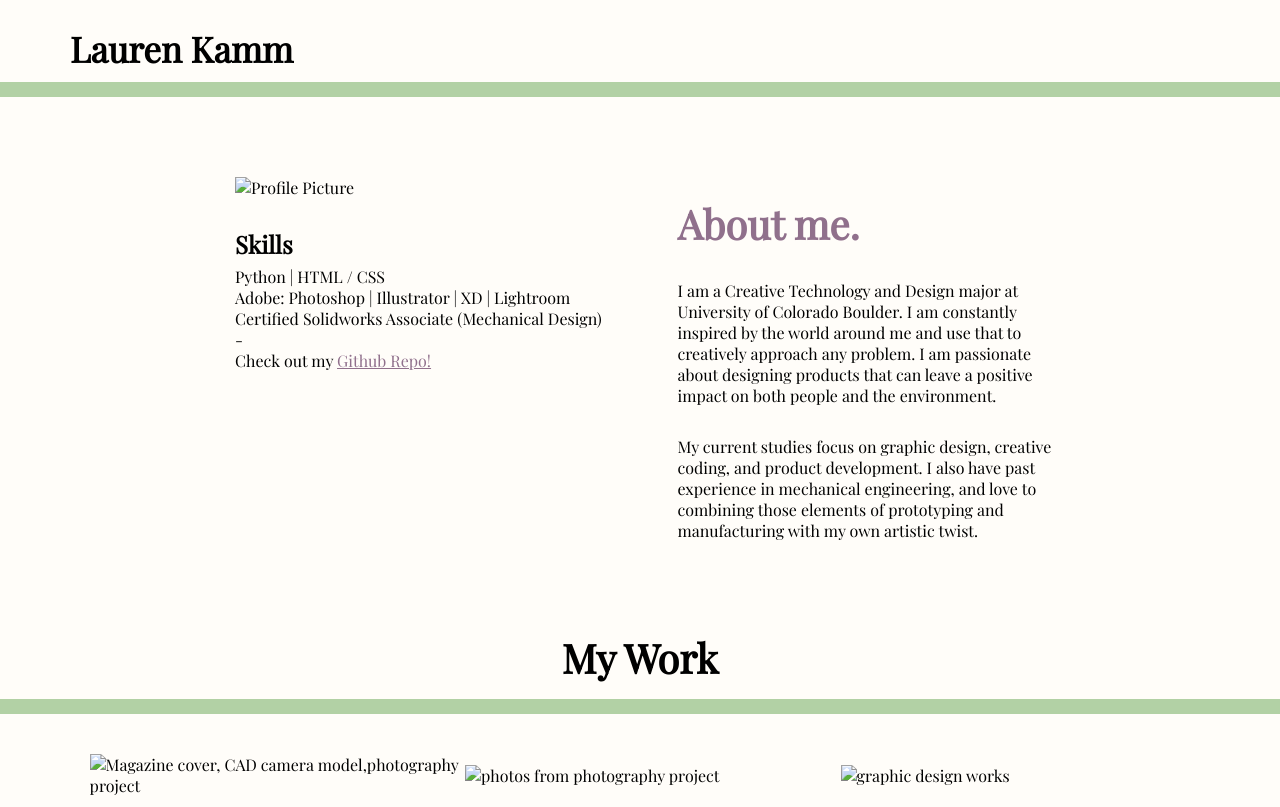
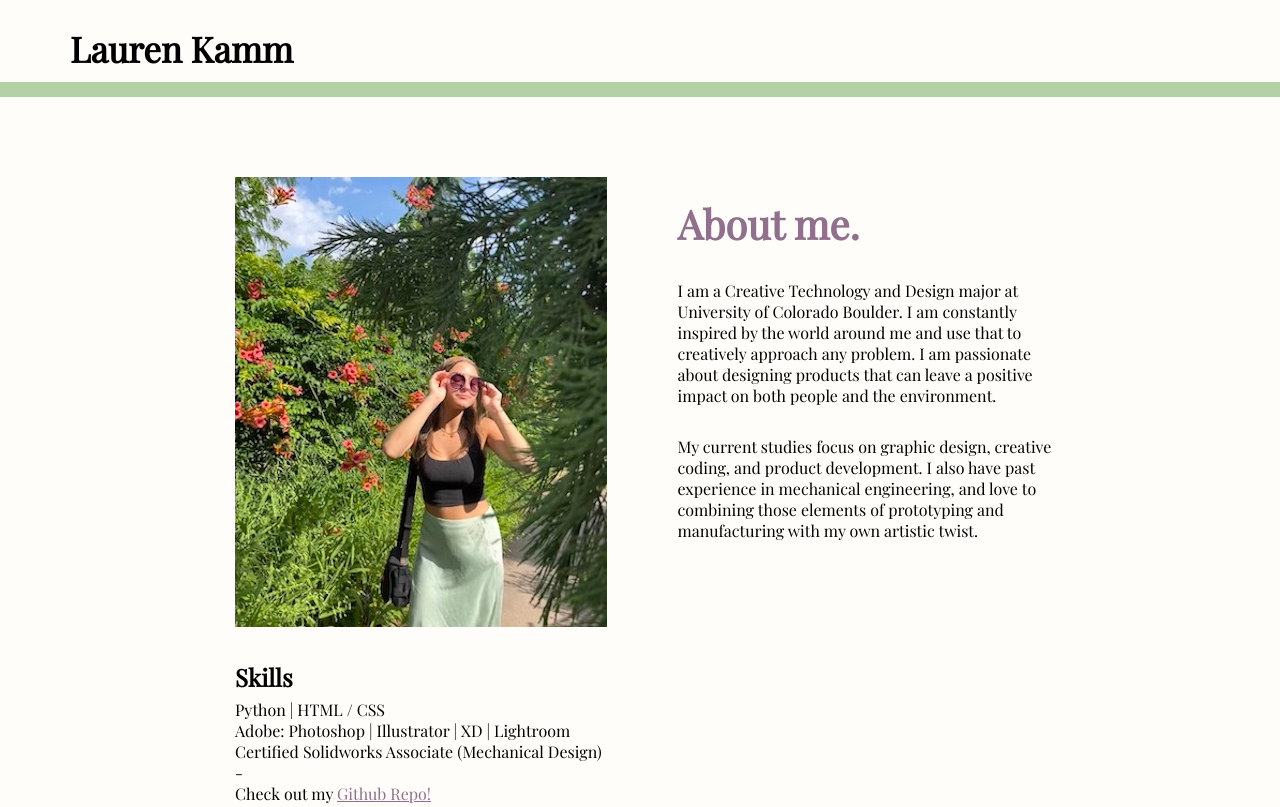
Before and after one commit to laurenkamm/laurenkamm.github.io, a plain HTML site: page index.html in a window 1280 px wide. Shown: the top 807 px of the page. Drawn offline with nearby package versions, Linux system fonts and the light colour scheme.

Commit message:
update index.html

```diff
--- a/index.html
+++ b/index.html
@@ -19,7 +19,7 @@
     <div class="page-wrapper">
         <div class="side1">
             <div class="wrapper">
-                 <img src="me_photo.jpeg" alt="Profile Picture">
+                 <img src="/css/css-midterm/me_photo.jpeg" alt="Profile Picture">
             </div>
             <div class="wrapper">
                 <h3>Skills</h3>
@@ -45,9 +45,9 @@
      <h4>My Work</h4>
 
     <div class="portfolio">
-        <img src="row1.jpg" alt="Magazine cover, CAD camera model,photography project">
-        <img src="row2.jpg" alt="photos from photography project">
-        <img src="row3.jpg" alt="graphic design works">
+        <img src="/css/css-midterm/row1.jpg" alt="Magazine cover, CAD camera model,photography project">
+        <img src="/css/css-midterm/row2.jpg" alt="photos from photography project">
+        <img src="/css/css-midterm/row3.jpg" alt="graphic design works">
     </div>
 
 </body>
```
